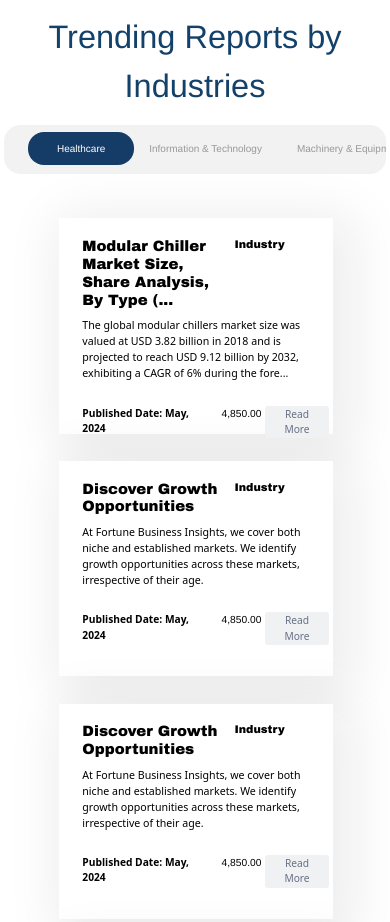
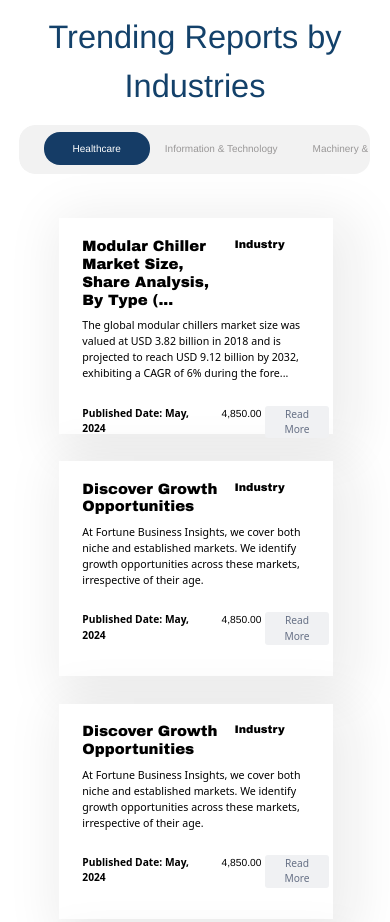
Before and after one commit to Akshay-patil-dav/trading_project, a plain HTML site: page index.html in a window 390 px wide. Shown: the part 1760-2682 px from the top of the page. Drawn offline with nearby package versions, Linux system fonts and the light colour scheme.

Commit message:
Add files via upload

```diff
--- a/css/Style.css
+++ b/css/Style.css
@@ -1129,13 +1129,14 @@ div.header-text-section{
     top: 18vw;
     overflow: auto;
     overflow-y: hidden;
-    width: 98%;
+    width: 90%;
     /* height: 2vw; */
     /* background-color: red; */
     height: 49px;
     white-space:nowrap;
     margin: 1vw;
     border-radius: 16px;
+    left: 4vw;
 
 }
 .nav-item1{
```
